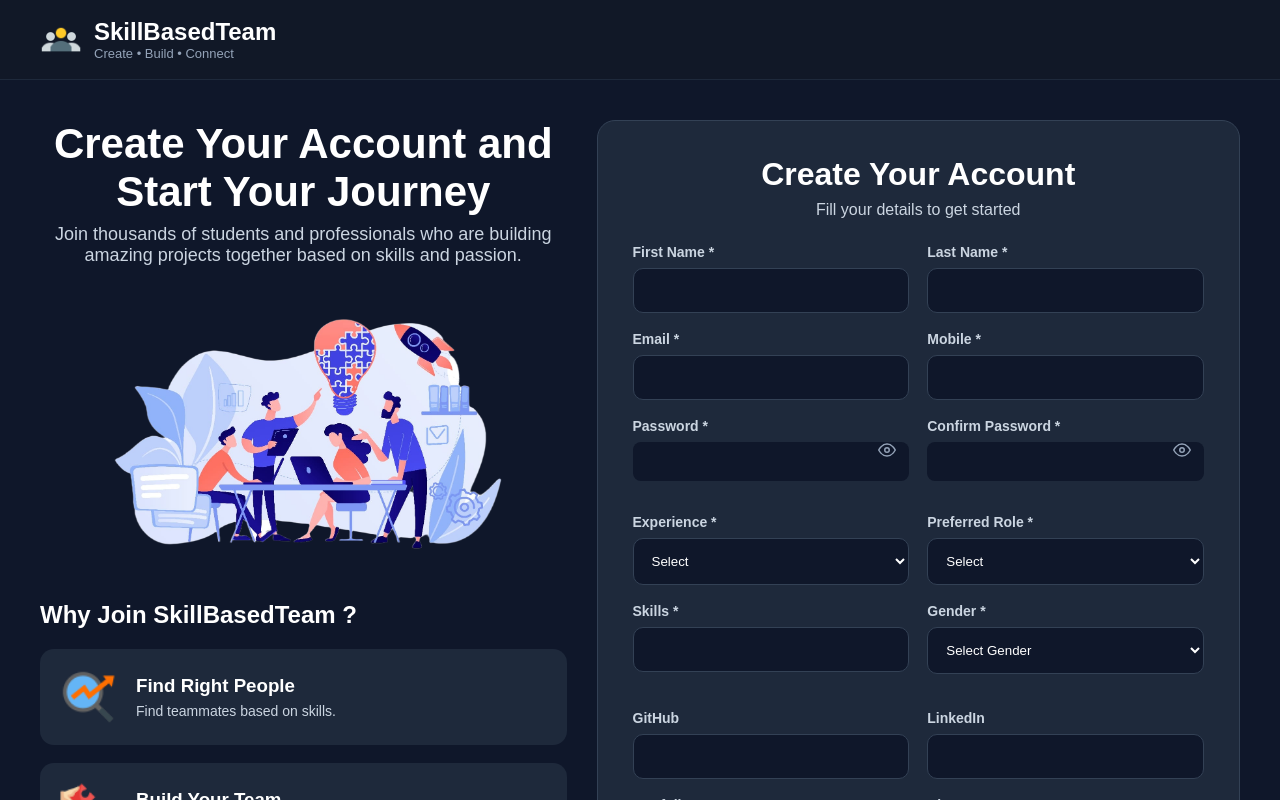
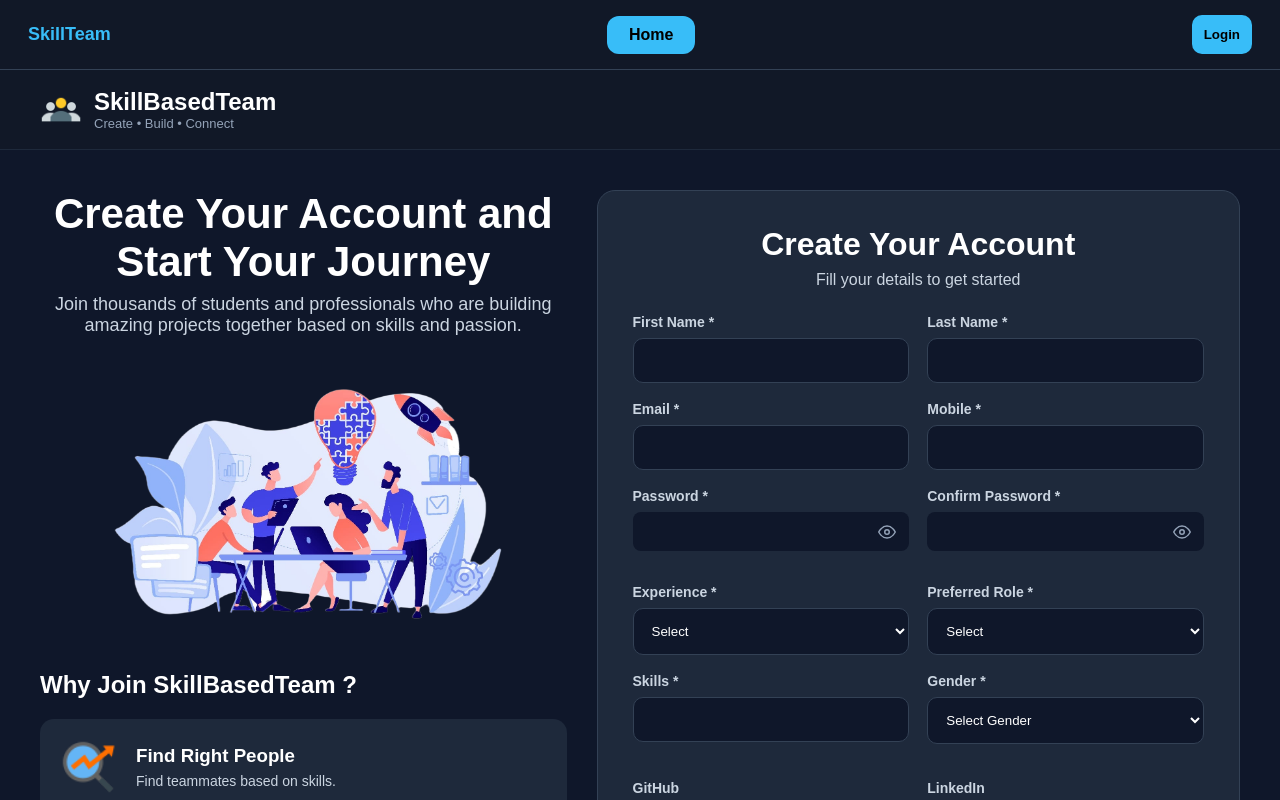
Before and after one commit to udayadevi/skill-based-team-formation-platform, a React app in the folder frontend/: page /register in a window 1280 px wide. Shown: the top 800 px of the page. Built offline with nearby package versions, Linux system fonts and the light colour scheme; no server answers; the HTML template or start-up script is replaced by a standard one.

Commit message:
Final UI improvements and project updates

```diff
--- /dev/null
+++ b/frontend/src/components/Header.jsx
@@ -0,0 +1,86 @@
+import React from "react";
+import { Link, useNavigate } from "react-router-dom";
+import "../styles/Header.css";
+
+const Header = () => {
+  const navigate = useNavigate();
+
+  const token =
+  localStorage.getItem("token") ||
+  sessionStorage.getItem("token");
+
+const user =
+  JSON.parse(localStorage.getItem("user")) ||
+  JSON.parse(sessionStorage.getItem("user")) ||
+  {};
+
+  const initial = user.firstName
+    ? user.firstName.charAt(0).toUpperCase()
+    : "U";
+
+  const handleLogout = () => {
+  localStorage.removeItem("token");
+  localStorage.removeItem("user");
+
+  sessionStorage.removeItem("token");
+  sessionStorage.removeItem("user");
+
+  navigate("/login");
+};
+
+  return (
+    <header className="header">
+
+      <div className="logo">
+        SkillTeam
+      </div>
+
+      <div className="nav-links">
+        <Link to="/">Home</Link>
+
+        {token && (
+          <Link to="/dashboard">
+            Dashboard
+          </Link>
+        )}
+      </div>
+
+      <div className="right-section">
+
+        {token ? (
+          <>
+
+            <div
+              className="profile-circle"
+              onClick={() => navigate("/profile")}
+              style={{ cursor: "pointer" }}
+            >
+              {initial}
+            </div>
+
+            <button
+              className="logout-btn"
+              onClick={handleLogout}
+            >
+              Logout
+            </button>
+
+          </>
+        ) : (
+
+          <button
+            className="logout-btn"
+            onClick={() => navigate("/login")}
+          >
+            Login
+          </button>
+
+        )}
+
+      </div>
+
+    </header>
+  );
+};
+
+export default Header;
--- a/frontend/src/pages/CreateTeam.jsx
+++ b/frontend/src/pages/CreateTeam.jsx
@@ -1,6 +1,7 @@
 import React, { useState } from "react";
 import { useNavigate } from "react-router-dom";
 import "../styles/CreateTeam.css";
+import Header from "../components/Header";
 
 const CreateTeam = () => {
   const navigate = useNavigate();
@@ -78,8 +79,10 @@ localStorage.setItem(
   };
 
   return (
-    <div className="create-team-page">
-      <h1>🚀 Create Your Team</h1>
+    <>
+      <Header />
+      <div className="create-team-page">
+        <h1>🚀 Create Your Team</h1>
 
       <form className="team-form" onSubmit={handleSubmit}>
         <label>Team Name</label>
@@ -191,6 +194,7 @@ localStorage.setItem(
         </button>
       </form>
     </div>
+    </>
   );
 };
 
--- a/frontend/src/pages/FindTeam.jsx
+++ b/frontend/src/pages/FindTeam.jsx
@@ -1,5 +1,6 @@
 import React, { useEffect, useState } from "react";
 import "../styles/FindTeam.css";
+import Header from "../components/Header";
 
 const defaultTeams = [
   {
@@ -98,7 +99,9 @@ ${team.skills.join(", ")}`
   };
 
   return (
-    <div className="findTeamPage">
+    <>
+      <Header />
+      <div className="findTeamPage">
 
       <h1>🔍 Find Your Perfect Team</h1>
 
@@ -177,6 +180,7 @@ ${team.skills.join(", ")}`
       </div>
 
     </div>
+    </>
   );
 };
 
--- a/frontend/src/pages/Login.jsx
+++ b/frontend/src/pages/Login.jsx
@@ -4,6 +4,7 @@ import "../styles/Login.css";
 import { loginUser } from "../services/authService";
 import { toast } from "react-toastify";
 import { FiEye, FiEyeOff } from "react-icons/fi";
+import Header from "../components/Header";
 
 export default function Login() {
   const navigate = useNavigate();
@@ -63,8 +64,10 @@ export default function Login() {
 };
 
   return (
+  <>
+    <Header />
+
     <div className="login-page">
-
       <div className="login-card">
 
         <h1>Welcome Back 👋</h1>
@@ -124,5 +127,6 @@ export default function Login() {
 
       </div>
     </div>
+    </>
   );
 }
--- a/frontend/src/pages/Projects.jsx
+++ b/frontend/src/pages/Projects.jsx
@@ -1,5 +1,6 @@
 import React, { useEffect, useState } from "react";
 import { useNavigate } from "react-router-dom";
+import Header from "../components/Header";
 import {
   FaSearch,
   FaUsers,
@@ -70,6 +71,8 @@ const Projects = () => {
   });
 
   return (
+    <>
+      <Header />
       <div className="projects-page">
         <div className="projects-header">
           <div>
@@ -174,6 +177,7 @@ ${project.description}`
         ))}
       </div>
     </div>
+    </>
   );
 };
 
--- a/frontend/src/pages/Register.jsx
+++ b/frontend/src/pages/Register.jsx
@@ -1,6 +1,7 @@
 import React, { useState } from "react";
 import { Link, useNavigate } from "react-router-dom";
 import { FiEye, FiEyeOff } from "react-icons/fi";
+import Header from "../components/Header";
 
 import "../styles/Register.css";
 
@@ -197,6 +198,8 @@ export default function Register() {
   };
 
   return (
+    <>
+    <Header />
     <div className="register-page">
 
       {/* HEADER */}
@@ -299,14 +302,17 @@ export default function Register() {
             {/* PASSWORD */}
             <div className="row">
 
-              <div className="field password-field">
+  <div className="field">
     <label>Password *</label>
+
+    <div className="password-field">
+
       <input
         type={showPassword ? "text" : "password"}
         name="password"
         onChange={handleChange}
       />
-                {errors.password && <span className="error">{errors.password}</span>}
+
       <button
         type="button"
         className="eye-btn"
@@ -314,23 +320,46 @@ export default function Register() {
       >
         {showPassword ? <FiEyeOff /> : <FiEye />}
       </button>
+
     </div>
 
-              <div className="field password-field">
+    {errors.password && (
+      <span className="error">
+        {errors.password}
+      </span>
+    )}
+
+  </div>
+
+  <div className="field">
     <label>Confirm Password *</label>
+
+    <div className="password-field">
+
       <input
         type={showConfirmPassword ? "text" : "password"}
         name="confirmPassword"
         onChange={handleChange}
       />
-                {errors.confirmPassword && <span className="error">{errors.confirmPassword}</span>}
+
       <button
         type="button"
         className="eye-btn"
-                  onClick={() => setShowConfirmPassword(!showConfirmPassword)}
+        onClick={() =>
+          setShowConfirmPassword(!showConfirmPassword)
+        }
       >
         {showConfirmPassword ? <FiEyeOff /> : <FiEye />}
       </button>
+
+    </div>
+
+    {errors.confirmPassword && (
+      <span className="error">
+        {errors.confirmPassword}
+      </span>
+    )}
+
   </div>
 
 </div>
@@ -515,5 +544,6 @@ export default function Register() {
       </footer>
 
     </div>
+    </>
   );
 }
--- /dev/null
+++ b/frontend/src/styles/Header.css
@@ -0,0 +1,86 @@
+.header{
+  height:70px;
+  background:#111827;
+  border-bottom:1px solid #334155;
+
+  display:flex;
+  align-items:center;
+  justify-content:space-between;
+
+  padding:0 28px;
+
+  position:sticky;
+  top:0;
+  z-index:1000;
+}
+
+.logo{
+  color:#38bdf8;
+  font-size:20px;
+  font-weight:700;
+}
+
+.nav-links{
+  display:flex;
+  gap:14px;
+}
+
+.nav-links a{
+  text-decoration:none;
+  color:#000;
+  background:#38bdf8;
+
+  padding:10px 22px;
+  border-radius:12px;
+
+  font-weight:600;
+
+  transition:.3s;
+}
+
+.nav-links a:hover{
+  background:#0ea5e9;
+}
+
+.right-section{
+  display:flex;
+  align-items:center;
+  gap:16px;
+}
+
+.profile-circle{
+  width:40px;
+  height:40px;
+
+  border-radius:50%;
+
+  background:#5b4bdb;
+
+  color:white;
+
+  display:flex;
+  align-items:center;
+  justify-content:center;
+
+  font-weight:bold;
+}
+
+.logout-btn{
+  border:none;
+  background:#38bdf8;
+  color:black;
+
+  padding:10px 18px;
+
+  border-radius:12px;
+
+  font-weight:600;
+
+  cursor:pointer;
+
+  transition:.3s;
+}
+
+.logout-btn:hover{
+  background:#0ea5e9;
+}
--- a/frontend/src/styles/Login.css
+++ b/frontend/src/styles/Login.css
@@ -49,19 +49,21 @@
 
 .password-field {
   position: relative;
+   width: 100%;
 }
 
 .password-field input {
   width: 100%;
   padding-right: 45px;
+  margin-bottom: 0;
 }
 
 .eye-btn {
   position: absolute;
 
-  right: 12px;
+  right: 14px;
 
-  top: 68%;
+  top: 50%;
 
   transform: translateY(-50%);
 
--- a/frontend/src/styles/Projects.css
+++ b/frontend/src/styles/Projects.css
@@ -24,12 +24,20 @@
 .create-project-btn {
   display: flex;
   align-items: center;
+  justify-content: center;
   gap: 10px;
+
+  width: fit-content !important;
+  min-width: 200px;
+  height: 50px;
+  flex: 0 0 auto;
+
   background: #3b82f6;
   color: white;
   border: none;
-  padding: 14px 22px;
   border-radius: 10px;
+  padding: 0 22px;
+
   cursor: pointer;
   font-size: 15px;
   font-weight: 600;
--- a/frontend/src/styles/Register.css
+++ b/frontend/src/styles/Register.css
@@ -196,44 +196,52 @@ textarea{
 
 /* password */
 
+/* PASSWORD FIELD */
+
 .password-field {
   position: relative;
+  width: 100%;
 }
 
 .password-field input {
   width: 100%;
   padding-right: 45px;
+  margin-bottom: 0;
 }
 
 .eye-btn {
   position: absolute;
-
-  right: 12px;
-
-  top: 68%;
-
+  right: 14px;
+  top: 50%;
   transform: translateY(-50%);
 
   width: 24px;
   height: 24px;
 
-  padding: 0;
-  margin: 0;
-
   border: none;
-
   background: transparent !important;
 
   display: flex;
   align-items: center;
   justify-content: center;
 
+  padding: 0;
+  margin: 0;
+
   cursor: pointer;
 
+  color: #94a3b8;
   font-size: 18px;
   line-height: 1;
+}
 
-  color: #38bdf8;
+.eye-btn:hover {
+  color: white;
+}
+
+.eye-btn svg {
+  width: 18px;
+  height: 18px;
 }
 
 
```
Lines whose indentation alone changed are shown as unchanged.
